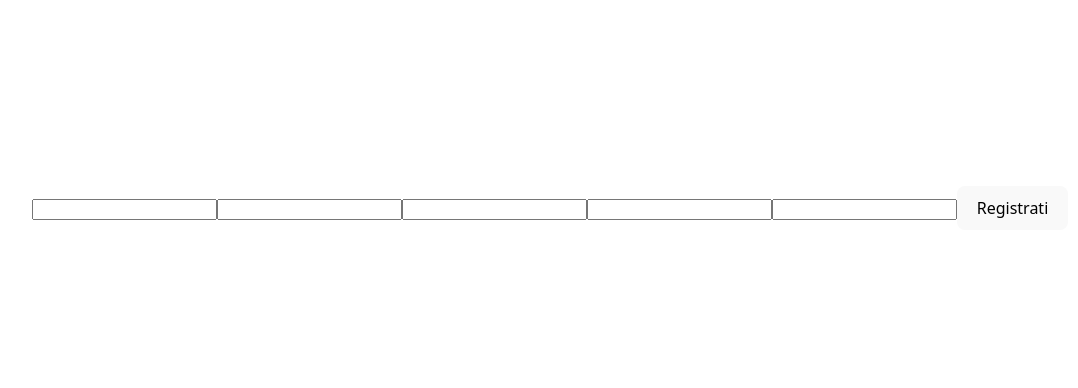
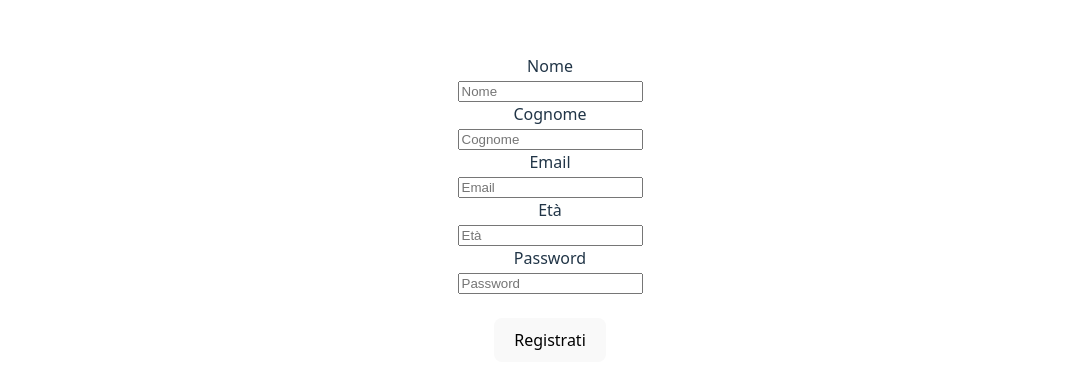
Before and after one commit to DeBugMarino/Login-Registrazione, a React (Vite) app in the folder sistemalogin/: page /registrazione in a window 1280 px wide. Shown: the part 192-580 px from the top of the page, without its empty margins (90-1168 px from the left). Built offline with nearby package versions, Linux system fonts and the light colour scheme.

Commit message:
Terminato esercizio

```diff
--- a/sistemalogin/package.json
+++ b/sistemalogin/package.json
@@ -14,7 +14,8 @@
     "express": "^5.1.0",
     "react": "^19.1.0",
     "react-dom": "^19.1.0",
-    "react-router-dom": "^7.6.0"
+    "react-router-dom": "^7.6.0",
+    "react-toastify": "^11.0.5"
   },
   "devDependencies": {
     "@eslint/js": "^9.25.0",
--- a/sistemalogin/src/App.jsx
+++ b/sistemalogin/src/App.jsx
@@ -5,13 +5,22 @@ import { BrowserRouter, Route, Routes, Link } from "react-router-dom";
 import DashBoard from "./components/DashBoard";
 import { AuthProvider } from "./context/AuthContext";
 import Private from "./components/Private";
+import { ToastContainer, toast } from "react-toastify";
+
 function App() {
   return (
     <>
       <AuthProvider>
         <BrowserRouter>
           <Routes>
-            <Route path="/" element={<h1>Benvenuto nella hompage</h1>}></Route>
+            <Route
+              path="/"
+              element={
+                <>
+                  <h1>Benvenuto nella hompage</h1>
+                </>
+              }
+            ></Route>
             <Route
               path="/registrazione"
               element={<Registrazione></Registrazione>}
@@ -28,6 +37,7 @@ function App() {
             ></Route>
           </Routes>
         </BrowserRouter>
+        <ToastContainer />
       </AuthProvider>
     </>
   );
--- a/sistemalogin/src/components/DashBoard.jsx
+++ b/sistemalogin/src/components/DashBoard.jsx
@@ -1,33 +1,147 @@
 import { useNavigate } from "react-router-dom";
 import { useAuth } from "../context/AuthContext";
+import { ToastContainer, toast } from "react-toastify";
+import { useState } from "react";
 
 export default function DashBoard() {
   const { user, logout } = useAuth();
   const navigazione = useNavigate();
+  const [modifica, setModifica] = useState(false);
+  const [data, setData] = useState(user);
+
+  const notificaSuccesso = (msg) =>
+    toast.success(msg, {
+      position: "top-right",
+      autoClose: 3000,
+      hideProgressBar: false,
+      closeOnClick: true,
+      pauseOnHover: true,
+      draggable: true,
+      progress: undefined,
+      theme: "light",
+    });
 
   function handleLogout() {
-    if (confirm("sei sicuro di effettuare il logout")) {
+    if (confirm("Sei sicuro di effettuare il logout ?")) {
       logout();
       setTimeout(() => {
-        navigazione("/");
-      }, 1500);
+        notificaSuccesso("Logout avvenuto con successo!");
+        navigazione("/login");
+      }, 500);
     } else {
       ("You pressed Cancel!");
     }
   }
 
-  function handleDelete() {}
+  function handleModifica() {
+    setModifica(!modifica);
+  }
+
+  function handleChange(event) {
+    setData((prevData) => ({
+      ...prevData,
+      [event.target.name]:
+        event.target.name === "eta"
+          ? parseInt(event.target.value)
+          : event.target.value,
+    }));
+  }
+
+  async function handleSave(event) {
+    event.preventDefault();
+    const idUtente = 30;
+    try {
+      const response = await fetch(`http://localhost:3000/utente/${idUtente}`, {
+        method: "PUT",
+        headers: { "Content-type": "application/json" },
+        body: JSON.stringify(data),
+      });
+      const result = await response.json();
+      if (response.ok) {
+        console.log("Modifica dati avvenuta con successo ");
+        localStorage.setItem("user", JSON.stringify(data));
+        notificaSuccesso("Account modificato con successo!");
+        setModifica(false);
+      } else {
+        console.log("Errore durante la modifica dei dati");
+      }
+    } catch (error) {
+      console.error(error);
+    }
+  }
+
+  async function handleDelete(event) {
+    event.preventDefault();
+    const idUtente = 30;
+    if (confirm("Sei sicuro di eliminare il tuo account? ")) {
+      try {
+        const response = await fetch(
+          `http://localhost:3000/utente/${idUtente}`,
+          {
+            method: "DELETE",
+          }
+        );
+        const result = await response.json();
+        if (response.ok) {
+          console.log("utente cancellato con successo");
+          localStorage.removeItem("user");
+          notificaSuccesso("Account eliminato con successo!");
+          navigazione("/");
+        } else {
+          console.log("Utente non trovato");
+        }
+      } catch (error) {
+        console.error(error);
+      }
+    } else {
+      console.log("Operazione annullata");
+    }
+  }
 
   return (
     <>
       <h1>Dashboard</h1>
+      {modifica ? (
+        <>
+          <form onSubmit={handleSave}>
+            <label htmlFor="nome">Nome</label>
+            <br />{" "}
+            <input
+              type="text"
+              name="nome"
+              value={data.nome}
+              onChange={handleChange}
+            />
+            <br /> <label htmlFor="Cognome">Cognome</label>
+            <br />
+            <input
+              type="text"
+              name="cognome"
+              value={data.cognome}
+              onChange={handleChange}
+            />
+            <br /> <label htmlFor="eta">Età</label>
+            <br />{" "}
+            <input
+              type="number"
+              name="eta"
+              value={data.eta}
+              onChange={handleChange}
+            />
+            <br /> <button type="submit">Modifica dati</button>
+          </form>
+        </>
+      ) : (
+        <button onClick={handleModifica}>Modifica i tuoi dati</button>
+      )}
+
       {user && (
         <div>
           <p>{user.nome}</p>
           <p>{user.email}</p>
           <p>{user.eta}</p>
           <button onClick={handleLogout}>Logout</button>
-          <button onClick={handleDelete}> cancella il tuo account</button>
+          <button onClick={handleDelete}> Cancella il tuo account</button>
         </div>
       )}
     </>
--- a/sistemalogin/src/components/login.jsx
+++ b/sistemalogin/src/components/login.jsx
@@ -32,18 +32,22 @@ export default function Login() {
   return (
     <>
       <form onSubmit={handleSubmit}>
+        <label htmlFor="email">Email</label> <br />
         <input
           onChange={handleChange}
           name="email"
-          placeholder="email"
+          placeholder="Email"
           type="email"
         ></input>
+        <br /> <label htmlFor="password">Password</label> <br />
         <input
           onChange={handleChange}
           name="password"
-          placeholder="password"
+          placeholder="Password"
           type="password"
-        ></input>
+        ></input>{" "}
+        <br />
+        <br />
         <button type="submit">login</button>
       </form>
       {message && <p>{message}</p>}
--- a/sistemalogin/src/components/registrazione.jsx
+++ b/sistemalogin/src/components/registrazione.jsx
@@ -36,11 +36,47 @@ export default function Registrazione() {
   return (
     <>
       <form onSubmit={handleSubmit}>
-        <input name="nome" onChange={handleChange} type="text"></input>
-        <input name="cognome" onChange={handleChange} type="text"></input>
-        <input name="email" onChange={handleChange} type="email"></input>
-        <input name="eta" onChange={handleChange} type="number"></input>
-        <input name="password" onChange={handleChange} type="password"></input>
+        <label htmlFor="nome">Nome</label> <br />
+        <input
+          name="nome"
+          onChange={handleChange}
+          type="text"
+          placeholder="Nome"
+        ></input>{" "}
+        <br />
+        <label htmlFor="cognome">Cognome</label> <br />
+        <input
+          name="cognome"
+          onChange={handleChange}
+          type="text"
+          placeholder="Cognome"
+        ></input>{" "}
+        <br />
+        <label htmlFor="email">Email</label> <br />
+        <input
+          name="email"
+          onChange={handleChange}
+          type="email"
+          placeholder="Email"
+        ></input>{" "}
+        <br />
+        <label htmlFor="eta">Età</label> <br />
+        <input
+          name="eta"
+          onChange={handleChange}
+          type="number"
+          placeholder="Età"
+        ></input>{" "}
+        <br />
+        <label htmlFor="password">Password</label> <br />
+        <input
+          name="password"
+          onChange={handleChange}
+          type="password"
+          placeholder="Password"
+        ></input>{" "}
+        <br />
+        <br />
         <button type="submit">Registrati</button>
       </form>
       {message && <p>{message}</p>}
```
Also changed, not shown: 2 other files (tests, documents, lock files or other folders).
